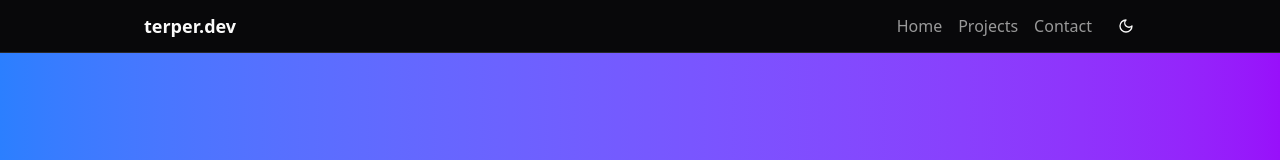
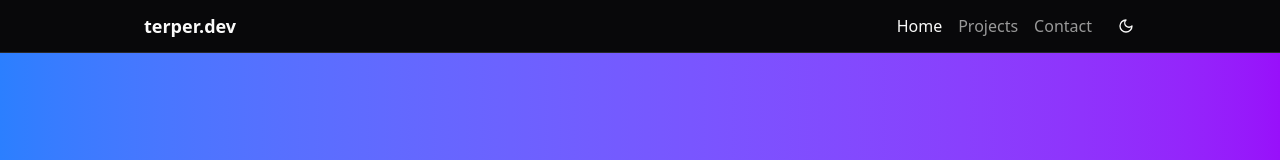
Before and after one commit to Terper/terper.dev, a Next.js app: page / in a window 1280 px wide. Shown: the top 160 px of the page. Built offline with nearby package versions, Linux system fonts and the light colour scheme.

Commit message:
enhance header component with active link styling and menu toggle

```diff
--- a/src/components/header.tsx
+++ b/src/components/header.tsx
@@ -5,8 +5,10 @@ import { useState } from "react";
 import ModeToggle from "./mode-toggle";
 import { Button } from "./ui/button";
 import Link from "next/link";
+import { usePathname } from "next/navigation";
 
 const Header = () => {
+  const [isMenuOpen, setIsMenuOpen] = useState(false);
   const navItems = [
     {
       text: "Home",
@@ -22,7 +24,8 @@ const Header = () => {
     },
   ];
 
-  const [isMenuOpen, setIsMenuOpen] = useState(false);
+  const pathName = usePathname();
+
   return (
     <header className="sticky top-0 bg-background/95 backdrop-blur supports-[backdrop-filter]:bg-background/60 border-b z-50">
       <div className="flex justify-between items-center py-2 z-50 max-w-5xl m-auto">
@@ -42,7 +45,11 @@ const Header = () => {
                 onClick={() => setIsMenuOpen(false)}
                 key={index}
                 href={item.href}
-                className="transition-colors hover:text-foreground/80 [&.active]:text-foreground text-foreground/60"
+                className={`transition-colors hover:text-foreground/80 ${
+                  pathName === item.href
+                    ? "text-foreground"
+                    : "text-foreground/60"
+                }`}
               >
                 {item.text}
               </Link>
@@ -54,7 +61,7 @@ const Header = () => {
               variant="ghost"
               size="icon"
               onClick={() => setIsMenuOpen(!isMenuOpen)}
-              className="md:hidden ml-2"
+              className="md:hidden ml-2 cursor-pointer"
             >
               <div
                 className={`transition-transform duration-300 ${
```
